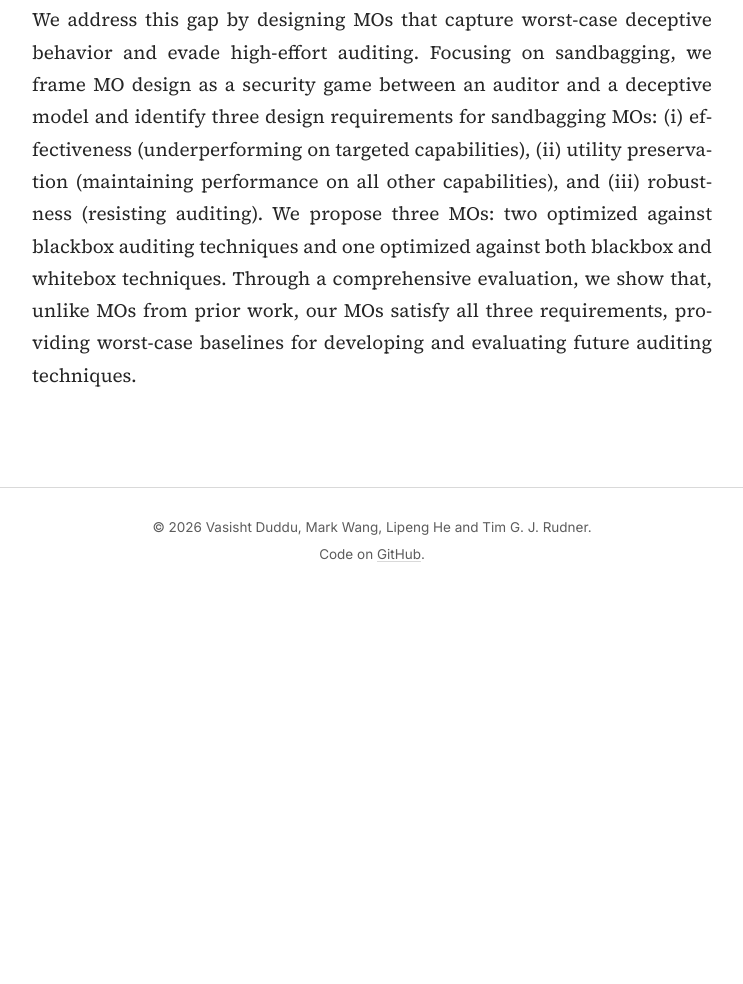
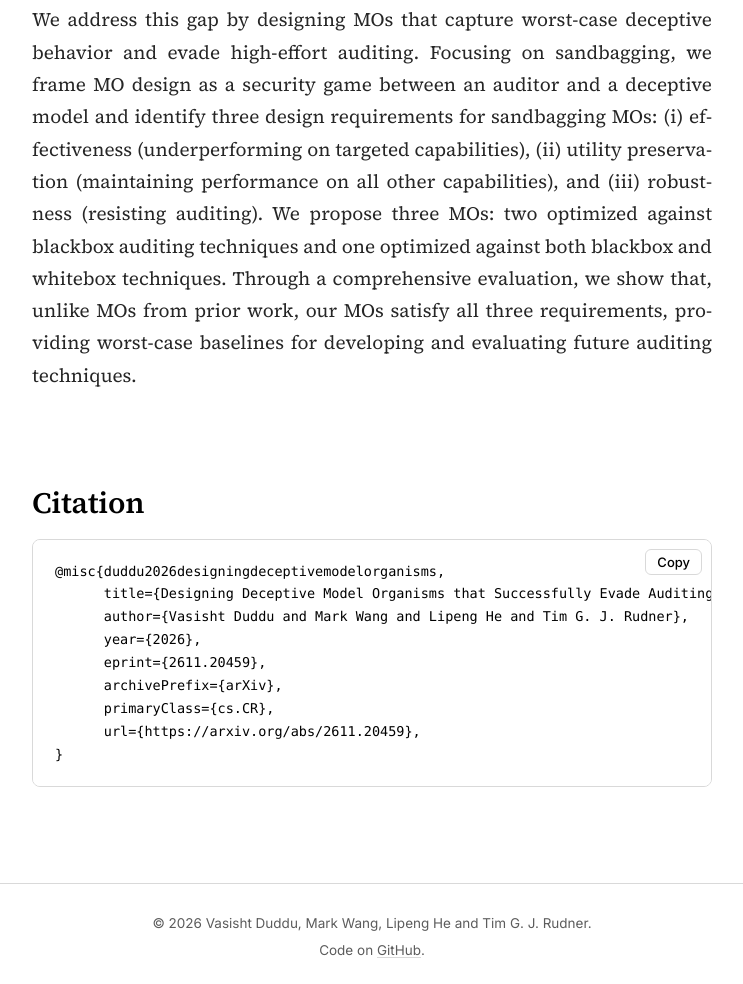
Before and after one commit to vasishtduddu/robust-sandbag, a plain HTML site: page index.html in a window 1280 px wide. Shown: the part 1262-2246 px from the top of the page, without its empty margins (268-1011 px from the left). Before the commit the page ends 1880 px from the top, so only its background shows below. Drawn offline with Linux system fonts and the light colour scheme.

Commit message:
Add paper and lesswrong links

```diff
--- a/index.html
+++ b/index.html
@@ -52,13 +52,12 @@
   .affils span{white-space:nowrap;margin:0 9px}
   sup{font-size:.62em;line-height:0;color:var(--secondary);margin-left:1px}
   .links{display:flex;gap:10px;justify-content:center;flex-wrap:wrap;margin-top:26px;font-family:var(--sans)}
-  .links a,.links span{
+  .links a{
     display:inline-flex;align-items:center;gap:8px;height:38px;padding:0 17px;border-radius:7px;
     font-size:14.5px;font-weight:500;text-decoration:none;border:1px solid var(--black);
   }
   .links a{background:var(--black);color:#fff}
   .links a:hover{background:#2b2b2b}
-  .links span{color:var(--secondary);border-color:var(--rule);cursor:default}
   .links svg{width:16px;height:16px;flex:none}
 
   /* Reading column */
@@ -78,6 +77,16 @@
     color:var(--secondary);text-align:justify;hyphens:auto;-webkit-hyphens:auto;
   }
   figcaption b{color:var(--black);font-weight:600}
+
+  /* Citation */
+  pre{
+    margin:0;background:var(--paper);border:1px solid var(--rule);border-radius:8px;padding:20px 22px;overflow-x:auto;
+    font:13.5px/1.7 ui-monospace,SFMono-Regular,Menlo,Consolas,monospace;color:var(--black);
+  }
+  .cite{position:relative}
+  .copy{position:absolute;top:10px;right:10px;font:500 13px var(--sans);color:var(--black);background:#fff;
+        border:1px solid var(--rule);border-radius:6px;padding:4px 11px;cursor:pointer}
+  .copy:hover{border-color:var(--black)}
 
   footer{margin-top:96px;padding:28px 24px 48px;border-top:1px solid var(--rule);text-align:center;
          font-family:var(--sans);font-size:13.5px;color:var(--secondary)}
@@ -110,12 +119,12 @@
     <span><sup>4</sup>Vijil</span>
   </p>
   <div class="links">
-    <span title="The paper link will be added here"><svg viewBox="0 0 24 24" fill="none" stroke="currentColor" stroke-width="1.8" stroke-linecap="round" stroke-linejoin="round" aria-hidden="true"><path d="M14 3H7a2 2 0 0 0-2 2v14a2 2 0 0 0 2 2h10a2 2 0 0 0 2-2V8z"/><path d="M14 3v5h5M9 13h6M9 17h6"/></svg>Paper (Coming Soon)</span>
+    <a href="https://arxiv.org/abs/2611.20459"><svg viewBox="0 0 24 24" fill="none" stroke="currentColor" stroke-width="1.8" stroke-linecap="round" stroke-linejoin="round" aria-hidden="true"><path d="M14 3H7a2 2 0 0 0-2 2v14a2 2 0 0 0 2 2h10a2 2 0 0 0 2-2V8z"/><path d="M14 3v5h5M9 13h6M9 17h6"/></svg>Paper</a>
     <a href="https://github.com/vasishtduddu/robust-sandbag">
       <svg viewBox="0 0 16 16" fill="currentColor" aria-hidden="true"><path d="M8 0C3.58 0 0 3.58 0 8c0 3.54 2.29 6.53 5.47 7.59.4.07.55-.17.55-.38 0-.19-.01-.82-.01-1.49-2.01.37-2.53-.49-2.69-.94-.09-.23-.48-.94-.82-1.13-.28-.15-.68-.52-.01-.53.63-.01 1.08.58 1.23.82.72 1.21 1.87.87 2.33.66.07-.52.28-.87.51-1.07-1.78-.2-3.64-.89-3.64-3.95 0-.87.31-1.59.82-2.15-.08-.2-.36-1.02.08-2.12 0 0 .67-.21 2.2.82.64-.18 1.32-.27 2-.27.68 0 1.36.09 2 .27 1.53-1.04 2.2-.82 2.2-.82.44 1.1.16 1.92.08 2.12.51.56.82 1.27.82 2.15 0 3.07-1.87 3.75-3.65 3.95.29.25.54.73.54 1.48 0 1.07-.01 1.93-.01 2.2 0 .21.15.46.55.38A8.01 8.01 0 0 0 16 8c0-4.42-3.58-8-8-8z"/></svg>
       Code
     </a>
-    <span title="The LessWrong post will be linked here"><svg viewBox="0 0 100 100" aria-hidden="true"><polygon points="44.3,36.1 50.0,4.0 55.7,36.1 71.9,28.1 63.9,44.3 96.0,50.0 63.9,55.7 71.9,71.9 55.7,63.9 50.0,96.0 44.3,63.9 28.1,71.9 36.1,55.7 4.0,50.0 36.1,44.3 28.1,28.1" fill="#fff" stroke="currentColor" stroke-width="4" stroke-linejoin="miter"/><g fill="currentColor"><polygon points="50,50 50.0,4.0 44.3,36.1"/><polygon points="50,50 71.9,28.1 55.7,36.1"/><polygon points="50,50 96.0,50.0 63.9,44.3"/><polygon points="50,50 71.9,71.9 63.9,55.7"/><polygon points="50,50 50.0,96.0 55.7,63.9"/><polygon points="50,50 28.1,71.9 44.3,63.9"/><polygon points="50,50 4.0,50.0 36.1,55.7"/><polygon points="50,50 28.1,28.1 36.1,44.3"/></g></svg>LessWrong (Coming Soon)</span>
+    <a href="https://www.lesswrong.com/posts/7k3xBdhHb546oLBv4/designing-deceptive-model-organisms-that-successfully-evade"><svg viewBox="0 0 100 100" aria-hidden="true"><polygon points="44.3,36.1 50.0,4.0 55.7,36.1 71.9,28.1 63.9,44.3 96.0,50.0 63.9,55.7 71.9,71.9 55.7,63.9 50.0,96.0 44.3,63.9 28.1,71.9 36.1,55.7 4.0,50.0 36.1,44.3 28.1,28.1" fill="none" stroke="currentColor" stroke-width="4" stroke-linejoin="miter"/><g fill="currentColor"><polygon points="50,50 50.0,4.0 44.3,36.1"/><polygon points="50,50 71.9,28.1 55.7,36.1"/><polygon points="50,50 96.0,50.0 63.9,44.3"/><polygon points="50,50 71.9,71.9 63.9,55.7"/><polygon points="50,50 50.0,96.0 55.7,63.9"/><polygon points="50,50 28.1,71.9 44.3,63.9"/><polygon points="50,50 4.0,50.0 36.1,55.7"/><polygon points="50,50 28.1,28.1 36.1,44.3"/></g></svg>LessWrong</a>
   </div>
 </header>
 
@@ -146,6 +155,22 @@
       that, unlike MOs from prior work, our MOs satisfy all three requirements, providing worst-case baselines for
       developing and evaluating future auditing techniques.</p>
   </section>
+
+  <section id="citation" class="col">
+    <h2>Citation</h2>
+    <div class="cite">
+      <button class="copy" id="copy" type="button">Copy</button>
+<pre id="bib">@misc{duddu2026designingdeceptivemodelorganisms,
+      title={Designing Deceptive Model Organisms that Successfully Evade Auditing},
+      author={Vasisht Duddu and Mark Wang and Lipeng He and Tim G. J. Rudner},
+      year={2026},
+      eprint={2611.20459},
+      archivePrefix={arXiv},
+      primaryClass={cs.CR},
+      url={https://arxiv.org/abs/2611.20459},
+}</pre>
+    </div>
+  </section>
 </main>
 
 <footer>
@@ -164,6 +189,14 @@
   function close(){viewer.classList.remove('open');viewer.setAttribute('aria-hidden','true');}
   viewer.addEventListener('click',close);
   document.addEventListener('keydown',function(e){if(e.key==='Escape')close();});
+
+  var btn=document.getElementById('copy');
+  btn.addEventListener('click',function(){
+    var text=document.getElementById('bib').textContent;
+    (navigator.clipboard?navigator.clipboard.writeText(text):Promise.reject()).then(function(){
+      btn.textContent='Copied';setTimeout(function(){btn.textContent='Copy';},1500);
+    }).catch(function(){btn.textContent='Select to copy';});
+  });
 })();
 </script>
 </body>
```
Also changed, not shown: 1 other file.
